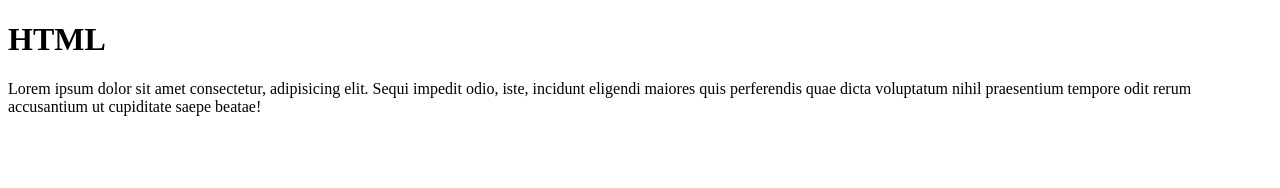
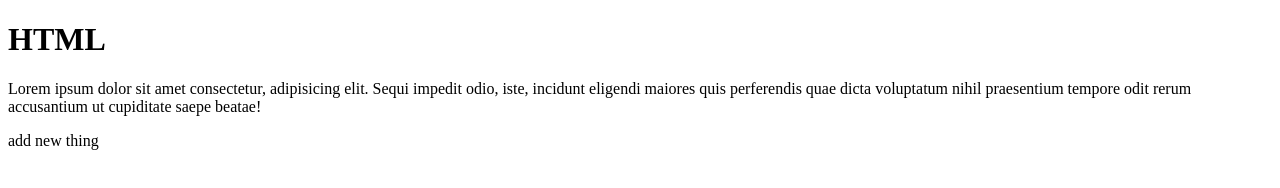
Before and after one commit to Humayun-Azad-Saikat/LocalRepo, a plain HTML site: page index.html in a window 1280 px wide. Drawn offline with Linux system fonts and the light colour scheme.

Commit message:
adding new line on index.html

```diff
--- a/index.html
+++ b/index.html
@@ -12,6 +12,10 @@
     <p>
         Lorem ipsum dolor sit amet consectetur, adipisicing elit. Sequi impedit odio, iste, incidunt eligendi maiores quis perferendis quae dicta voluptatum nihil praesentium tempore odit rerum accusantium ut cupiditate saepe beatae!
     </p>
+
+    <p>
+        add new thing
+    </p>
 </body>
 
 
```
